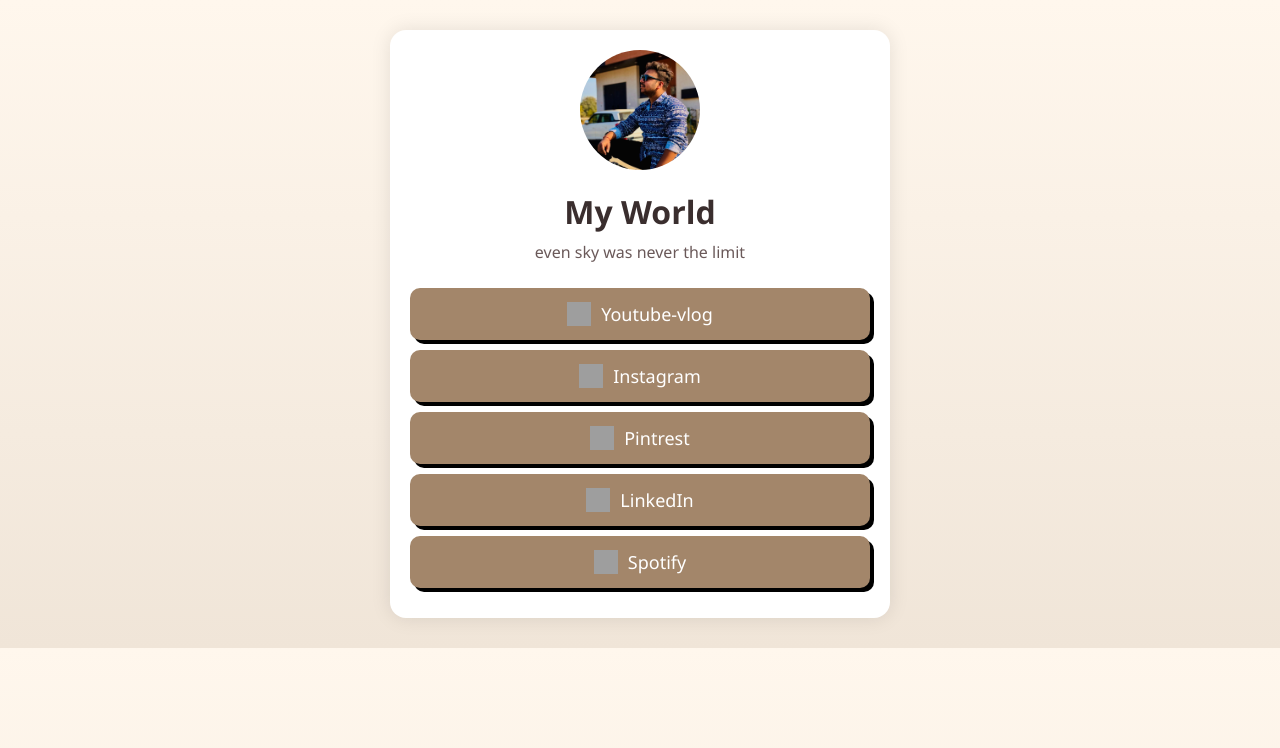
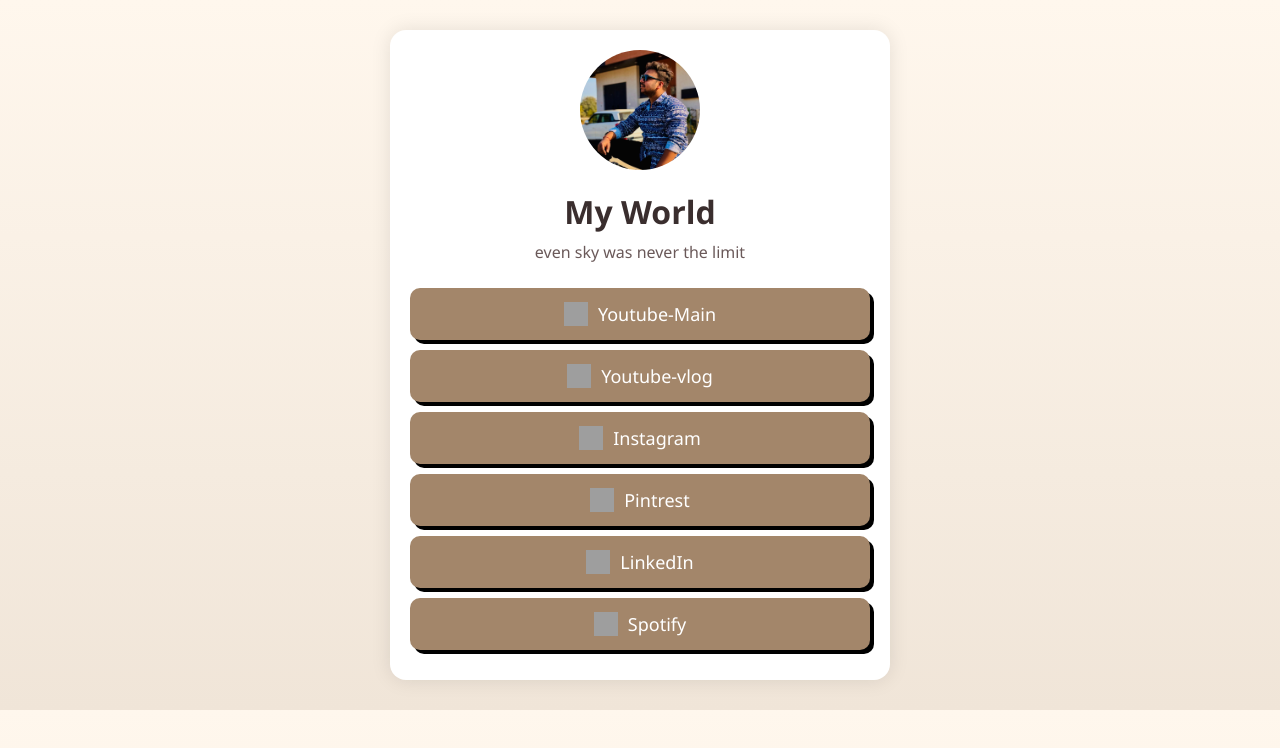
Before and after one commit to jayeshdayma003/mylinks, a plain HTML site: page index.html in a window 1280 px wide. Drawn offline with Linux system fonts and the light colour scheme; grey boxes are pictures that could not be loaded.

Commit message:
Update index.html

```diff
--- a/index.html
+++ b/index.html
@@ -86,9 +86,12 @@
 
 
 
+ <a class="link-button" href="https://www.youtube.com/@pradeepsawariya-j4p1x" target="_blank">
+        <img src="https://img.icons8.com/ios-filled/50/ffffff/youtube-play.png" alt="" class="icon">Youtube-Main</a>
 
      <a class="link-button" href="https://youtube.com/@d4dayma?si=0v9EoZiYBkWhtY2n" target="_blank">
         <img src="https://img.icons8.com/ios-filled/50/ffffff/youtube-play.png" alt="" class="icon">Youtube-vlog</a>
+
 
 
      <a class="link-button" href="https://www.instagram.com/pradeepp09__?igsh=MXFyMmtwb3Z4bXdodQ%3D%3D&utm_source=qr" target="_blank">
```
